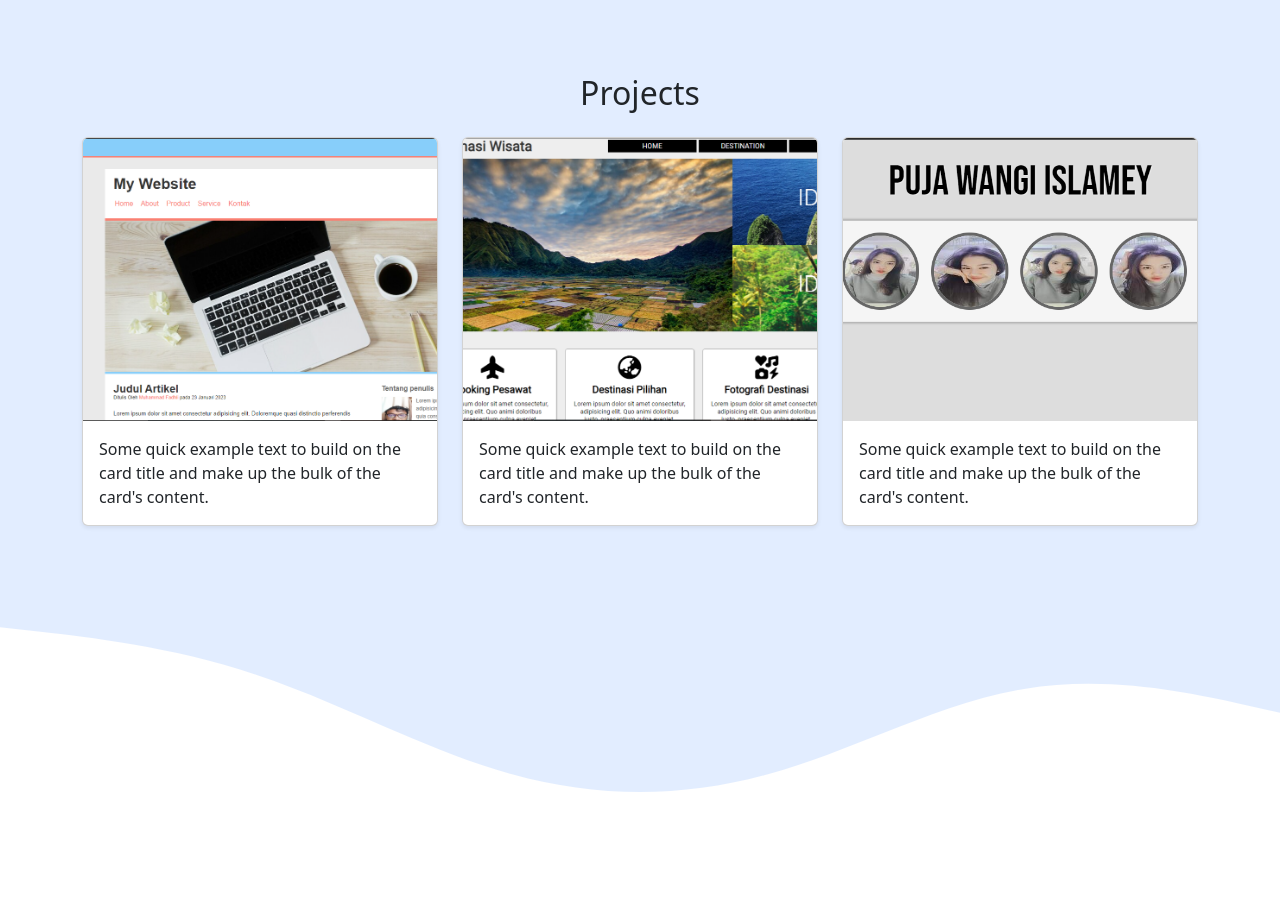
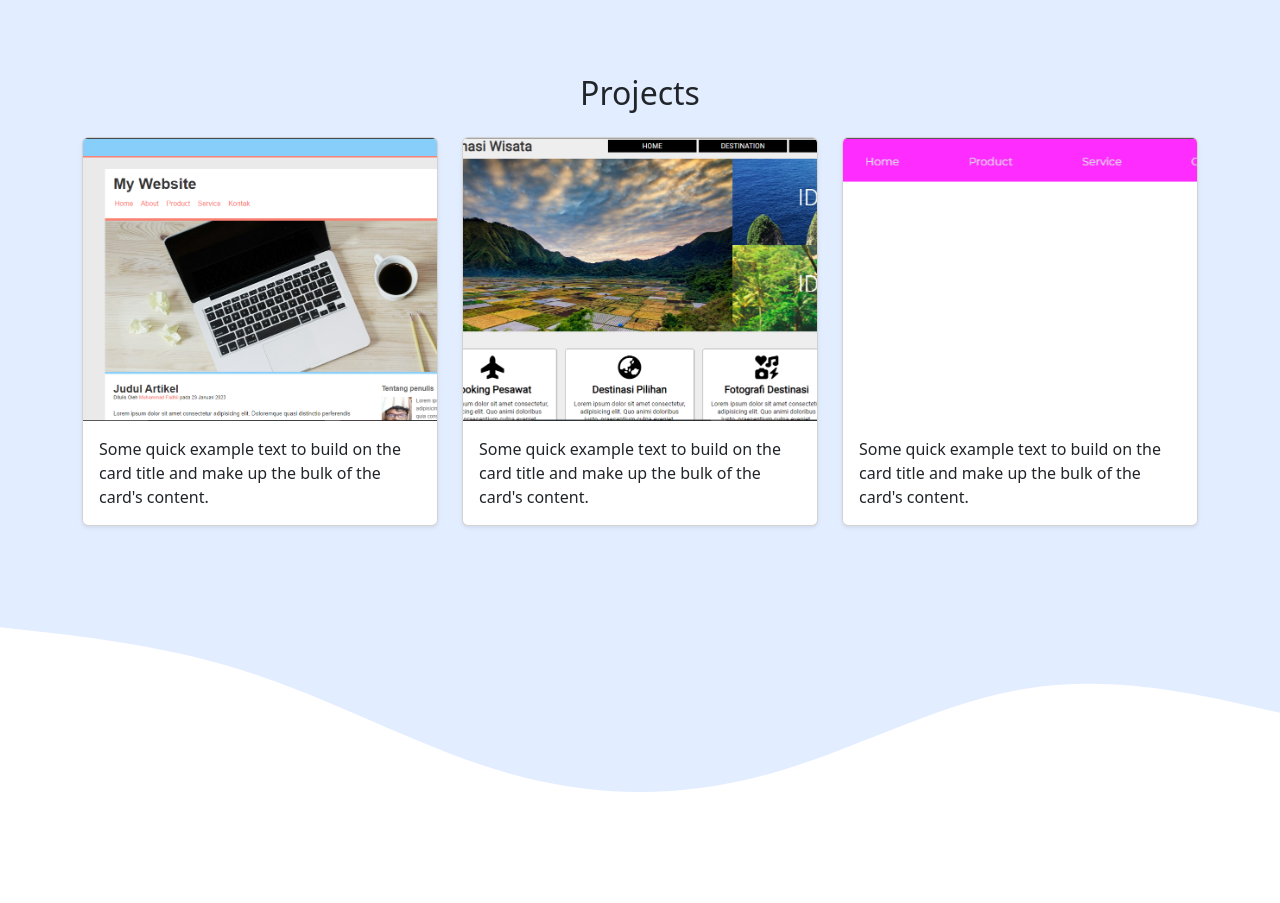
Before and after one commit to muhammadfadhli23/portofolio, a plain HTML site: page index.html in a window 1280 px wide. Shown: the part 1300-2203 px from the top of the page. Drawn offline with nearby package versions, Linux system fonts and the light colour scheme.

Commit message:
Mengganti Project ke Tiga

```diff
--- a/index.html
+++ b/index.html
@@ -109,7 +109,7 @@
           </div>
           <div class="col-md-4 mb-3" data-aos="flip-left" data-aos-delay="300">
             <div class="card shadow-sm">
-              <img src="img/projects/galleryphoto.PNG" class="card-img-top" alt="..." />
+              <img src="img/projects/navbarflexbox.PNG" class="card-img-top" alt="..." />
               <div class="card-body">
                 <p class="card-text">Some quick example text to build on the card title and make up the bulk of the card's content.</p>
               </div>
```
